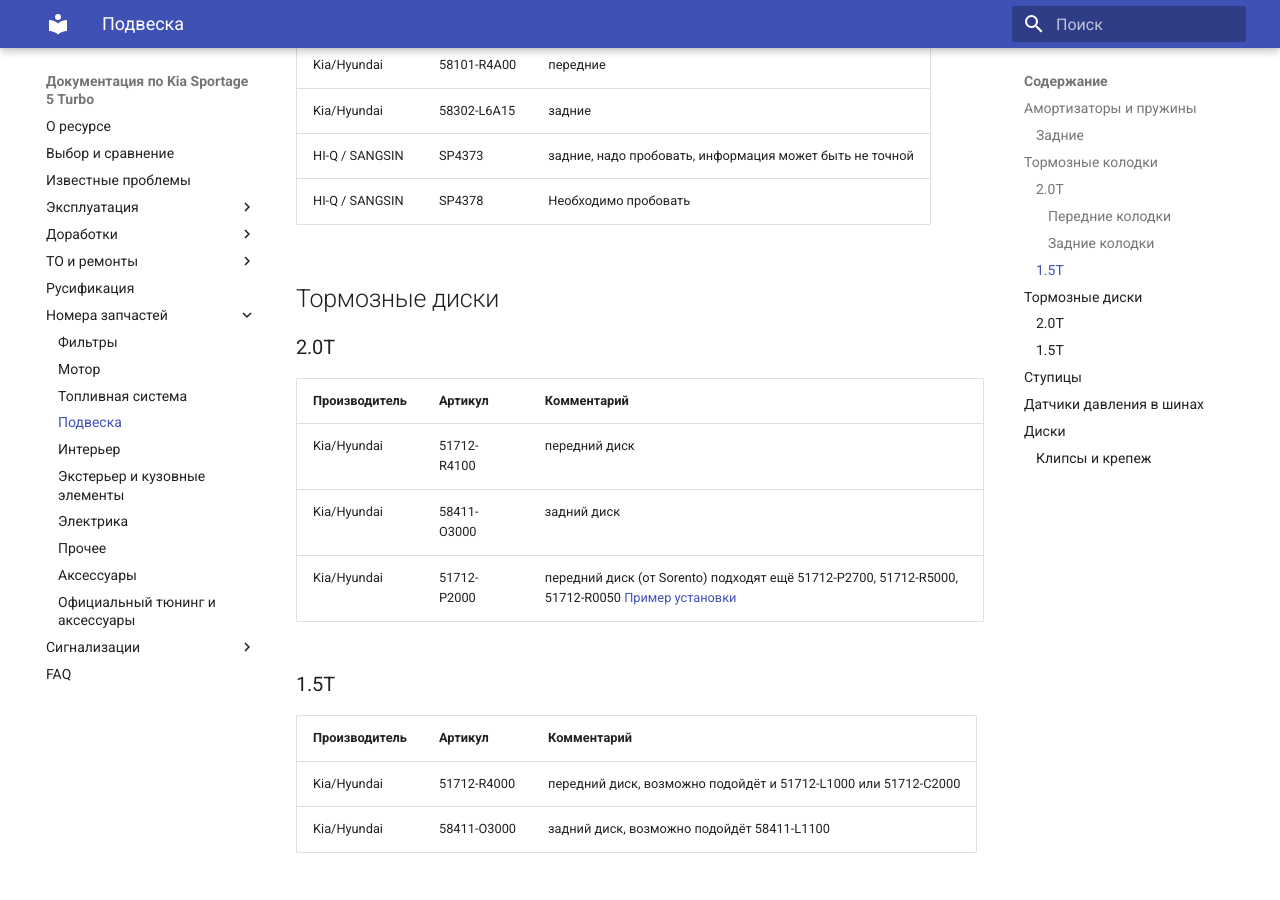
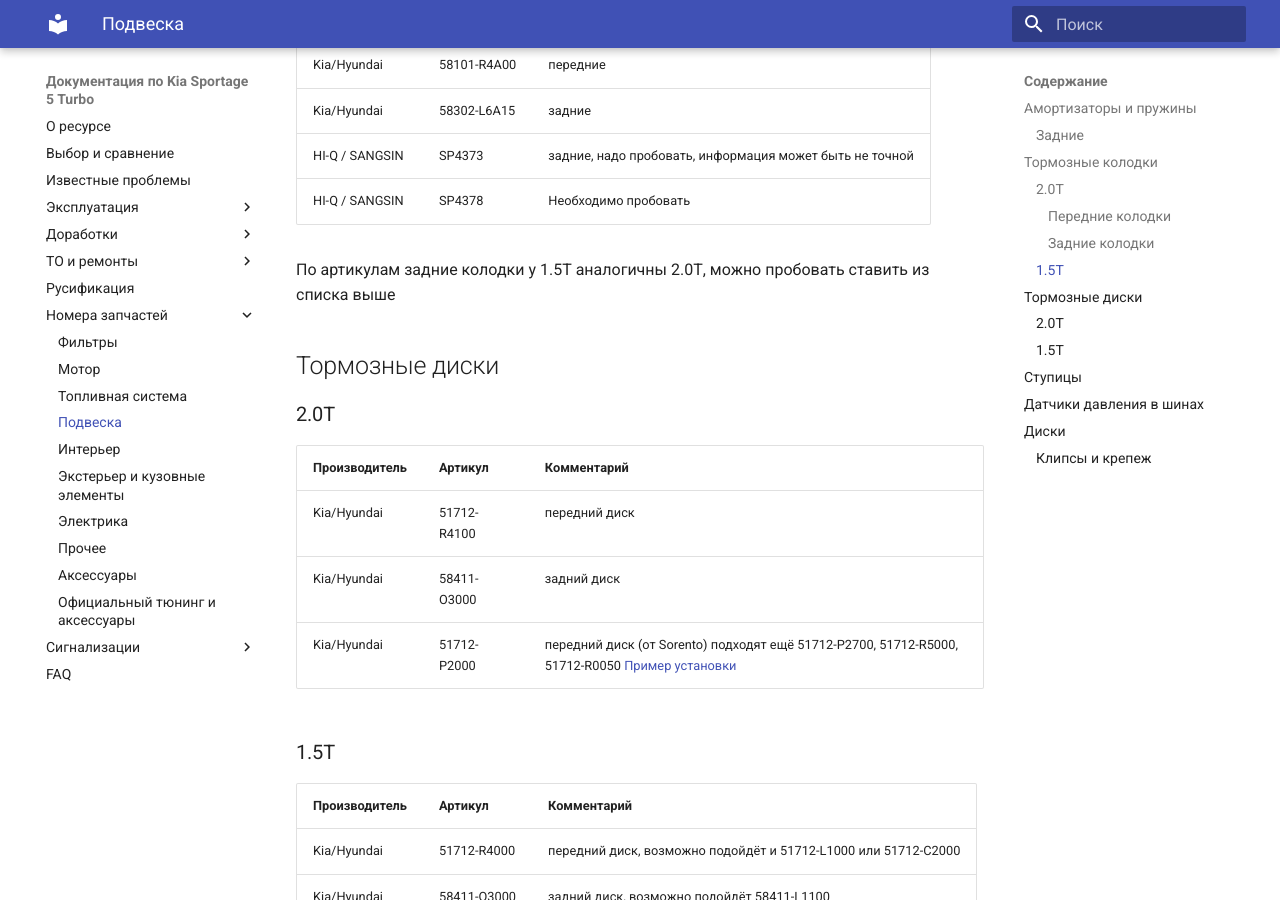
Before and after one commit to kia-sportage-docs/kia-sport5-docs, an MkDocs documentation site: the page built from docs/part/suspension.md, in a window 1280 px wide and 900 px high, scrolled down 2472 px. Built offline with MkDocs 1.6.1 and Material for MkDocs 9.7.7, drawn with Linux system fonts in a browser that asks for light colours.

```diff
--- a/docs/part/suspension.md
+++ b/docs/part/suspension.md
@@ -71,6 +71,8 @@
 | HI-Q / SANGSIN | SP4373 | задние, надо пробовать, информация может быть не точной |
 | HI-Q / SANGSIN | SP4378 | Необходимо пробовать|
 
+По артикулам задние колодки у 1.5Т аналогичны 2.0Т, можно пробовать ставить из списка выше
+
 ## Тормозные диски
 ### 2.0T
 | Производитель | Артикул | Комментарий |
```
